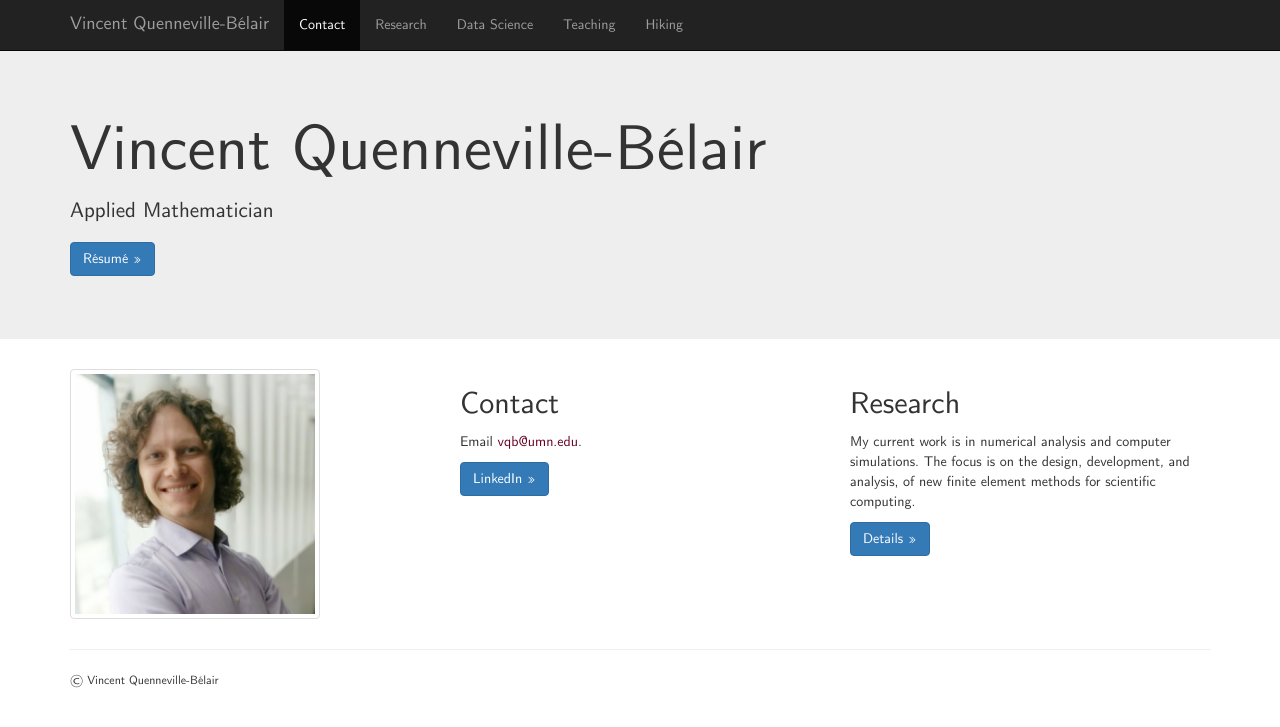
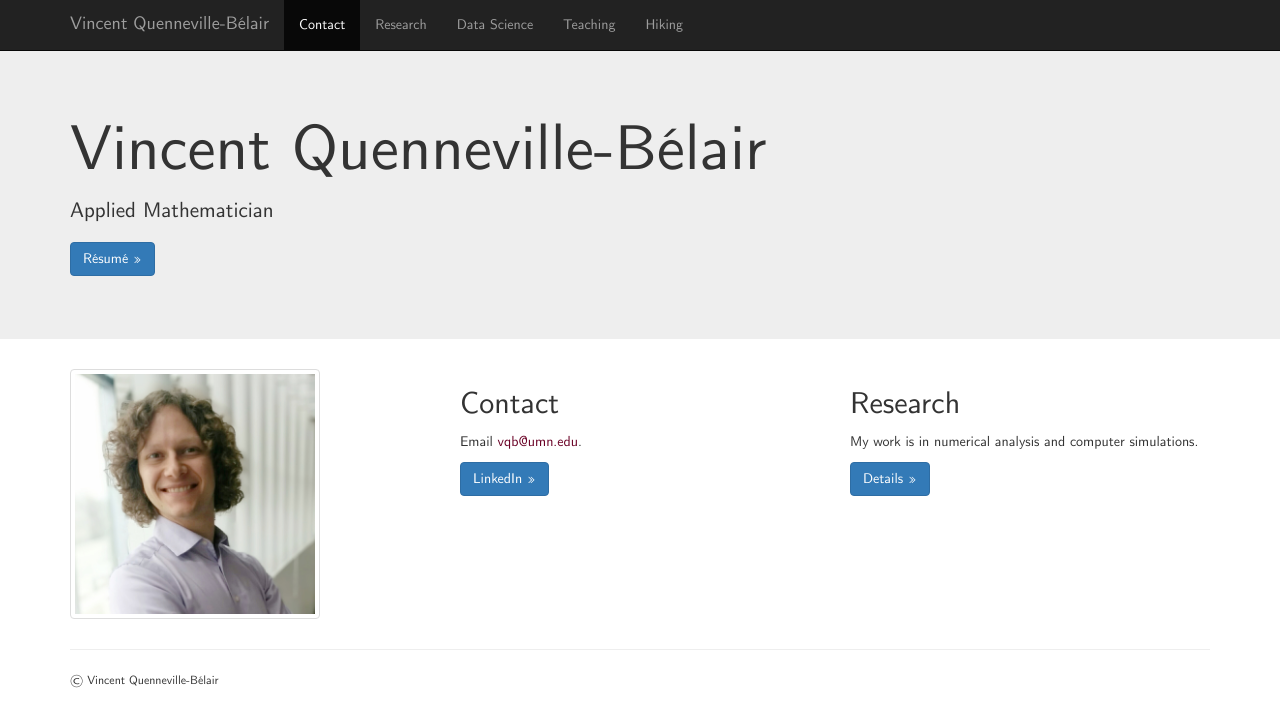
Before and after one commit to vincentqb/vincentqb.github.io.archive, a Jekyll site: the page built from index.html, in a window 1280 px wide. Shown: the top 727 px of the page. Built offline with Jekyll 4.4.1, drawn with Linux system fonts in a browser that asks for light colours; nearby versions of some CDN libraries.

Commit message:
simpler sentence.

```diff
--- a/index.html
+++ b/index.html
@@ -66,7 +66,7 @@ layout: default
 
 <div class="col-md-4 col-sm-6">
 <h2>Research</h2>
-<p>My current work is in numerical analysis and computer simulations. The focus is on the design, development, and analysis, of new finite element methods for scientific computing.</p>
+<p>My work is in numerical analysis and computer simulations.</p>
 <p><a class="btn btn-primary" href="research.html" role="button">Details &raquo;</a></p>
 </div>
 
```
